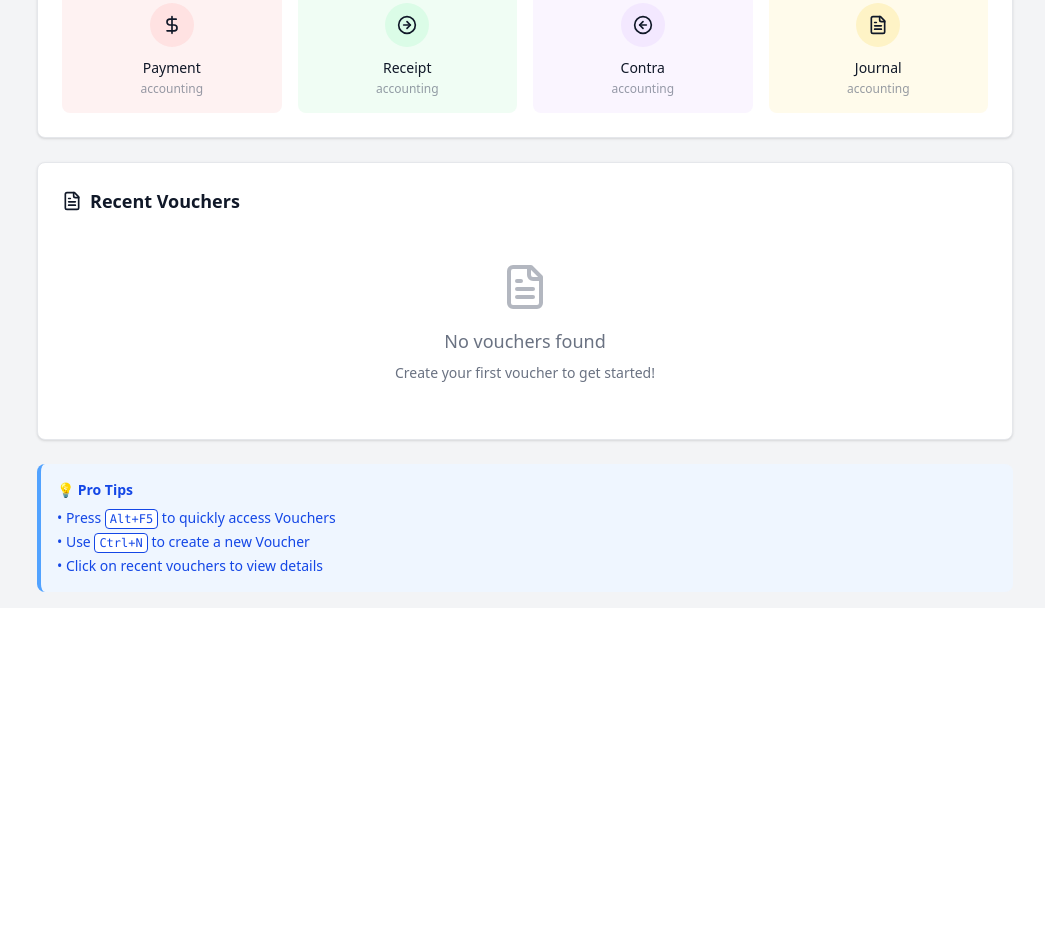
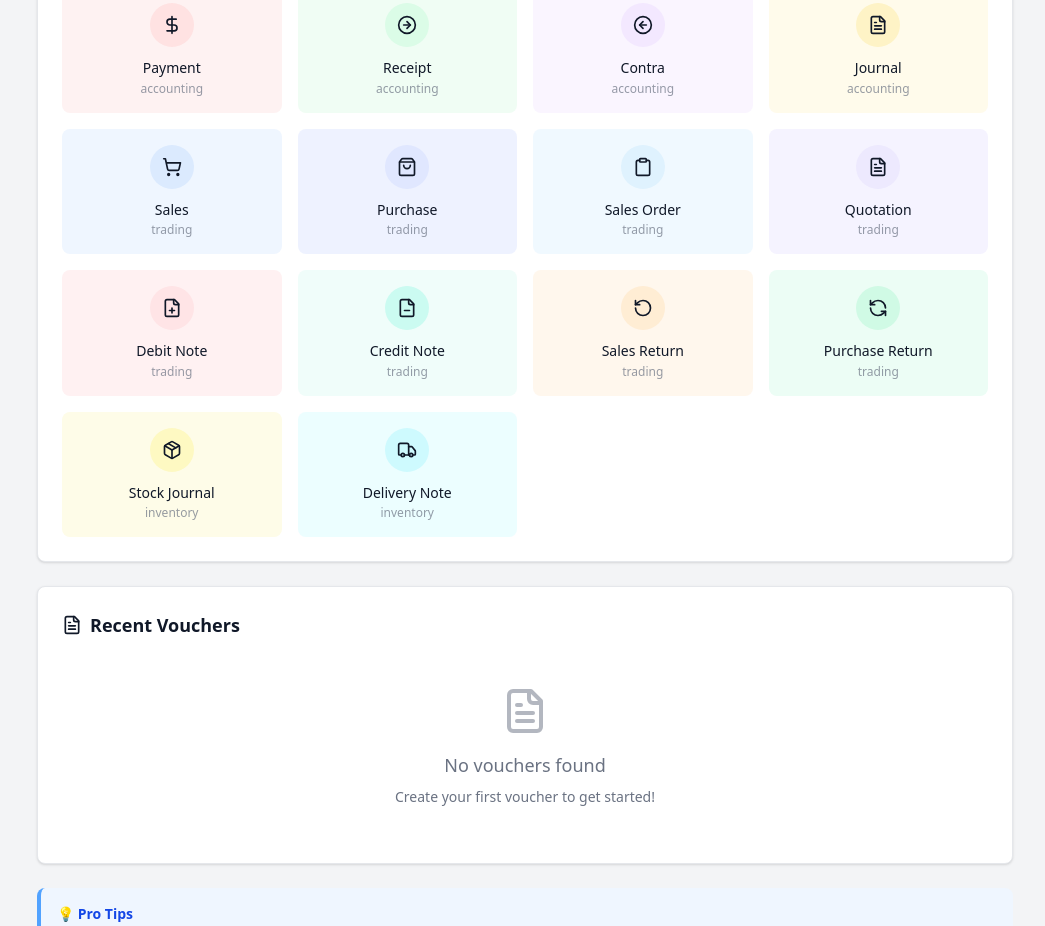
Before and after one commit to Vikky-Kumar-Nv/TALLY_PRIME, a React (Vite) app in the folder frontend/: page /app/vouchers in a window 1280 px wide. Shown: the part 1360-2286 px from the top of the page, without its empty margins (235-1280 px from the left). Before the commit the page ends 1968 px from the top, so only its background shows below. Built offline with nearby package versions, Linux system fonts and the light colour scheme.

Commit message:
voucher ui

```diff
--- a/frontend/src/components/vouchers/VouchersIndex.tsx
+++ b/frontend/src/components/vouchers/VouchersIndex.tsx
@@ -274,6 +274,105 @@ const VouchersIndex: React.FC = () => {
           iconBg: theme === 'dark' ? 'bg-amber-800/70' : 'bg-amber-100',
           description: 'General journal entries',
           category: 'accounting'
+        },
+        {
+          id: 'sales',
+          icon: <ShoppingCart size={20} />,
+          name: 'Sales',
+          path: '/app/vouchers/sales/create',
+          color: theme === 'dark' ? 'bg-blue-900/50 hover:bg-blue-800/50' : 'bg-blue-50 hover:bg-blue-100',
+          iconBg: theme === 'dark' ? 'bg-blue-800/70' : 'bg-blue-100',
+          description: 'Sales invoices',
+          category: 'trading'
+        },
+        {
+          id: 'purchase',
+          icon: <ShoppingBag size={20} />,
+          name: 'Purchase',
+          path: '/app/vouchers/purchase/create',
+          color: theme === 'dark' ? 'bg-indigo-900/50 hover:bg-indigo-800/50' : 'bg-indigo-50 hover:bg-indigo-100',
+          iconBg: theme === 'dark' ? 'bg-indigo-800/70' : 'bg-indigo-100',
+          description: 'Purchase invoices',
+          category: 'trading'
+        },
+        {
+          id: 'sales-order',
+          icon: <Clipboard size={20} />,
+          name: 'Sales Order',
+          path: '/app/vouchers/sales-order/create',
+          color: theme === 'dark' ? 'bg-sky-900/50 hover:bg-sky-800/50' : 'bg-sky-50 hover:bg-sky-100',
+          iconBg: theme === 'dark' ? 'bg-sky-800/70' : 'bg-sky-100',
+          description: 'Sales orders',
+          category: 'trading'
+        },
+        {
+          id: 'quotation',
+          icon: <FileText size={20} />,
+          name: 'Quotation',
+          path: '/app/vouchers/quotation/create',
+          color: theme === 'dark' ? 'bg-violet-900/50 hover:bg-violet-800/50' : 'bg-violet-50 hover:bg-violet-100',
+          iconBg: theme === 'dark' ? 'bg-violet-800/70' : 'bg-violet-100',
+          description: 'Price quotations',
+          category: 'trading'
+        },
+        {
+          id: 'debit-note',
+          icon: <FilePlus size={20} />,
+          name: 'Debit Note',
+          path: '/app/vouchers/debit-note/create',
+          color: theme === 'dark' ? 'bg-rose-900/50 hover:bg-rose-800/50' : 'bg-rose-50 hover:bg-rose-100',
+          iconBg: theme === 'dark' ? 'bg-rose-800/70' : 'bg-rose-100',
+          description: 'Debit adjustments',
+          category: 'trading'
+        },
+        {
+          id: 'credit-note',
+          icon: <FileMinus size={20} />,
+          name: 'Credit Note',
+          path: '/app/vouchers/credit-note/create',
+          color: theme === 'dark' ? 'bg-teal-900/50 hover:bg-teal-800/50' : 'bg-teal-50 hover:bg-teal-100',
+          iconBg: theme === 'dark' ? 'bg-teal-800/70' : 'bg-teal-100',
+          description: 'Credit adjustments',
+          category: 'trading'
+        },
+        {
+          id: 'sales-return',
+          icon: <RotateCcw size={20} />,
+          name: 'Sales Return',
+          path: '/app/vouchers/sales-return/create',
+          color: theme === 'dark' ? 'bg-orange-900/50 hover:bg-orange-800/50' : 'bg-orange-50 hover:bg-orange-100',
+          iconBg: theme === 'dark' ? 'bg-orange-800/70' : 'bg-orange-100',
+          description: 'Sales returns',
+          category: 'trading'
+        },
+        {
+          id: 'purchase-return',
+          icon: <RefreshCcw size={20} />,
+          name: 'Purchase Return',
+          path: '/app/vouchers/purchase-return/create',
+          color: theme === 'dark' ? 'bg-emerald-900/50 hover:bg-emerald-800/50' : 'bg-emerald-50 hover:bg-emerald-100',
+          iconBg: theme === 'dark' ? 'bg-emerald-800/70' : 'bg-emerald-100',
+          description: 'Purchase returns',
+          category: 'trading'
+        },{
+          id: 'stock-journal',
+          icon: <Package size={20} />,
+          name: 'Stock Journal',
+          path: '/app/vouchers/stock-journal/create',
+          color: theme === 'dark' ? 'bg-yellow-900/50 hover:bg-yellow-800/50' : 'bg-yellow-50 hover:bg-yellow-100',
+          iconBg: theme === 'dark' ? 'bg-yellow-800/70' : 'bg-yellow-100',
+          description: 'Stock adjustments',
+          category: 'inventory'
+        },
+        {
+          id: 'delivery-note',
+          icon: <Truck size={20} />,
+          name: 'Delivery Note',
+          path: '/app/vouchers/delivery-note/create',
+          color: theme === 'dark' ? 'bg-cyan-900/50 hover:bg-cyan-800/50' : 'bg-cyan-50 hover:bg-cyan-100',
+          iconBg: theme === 'dark' ? 'bg-cyan-800/70' : 'bg-cyan-100',
+          description: 'Delivery notes',
+          category: 'inventory'
         }
       ]
     },
```
